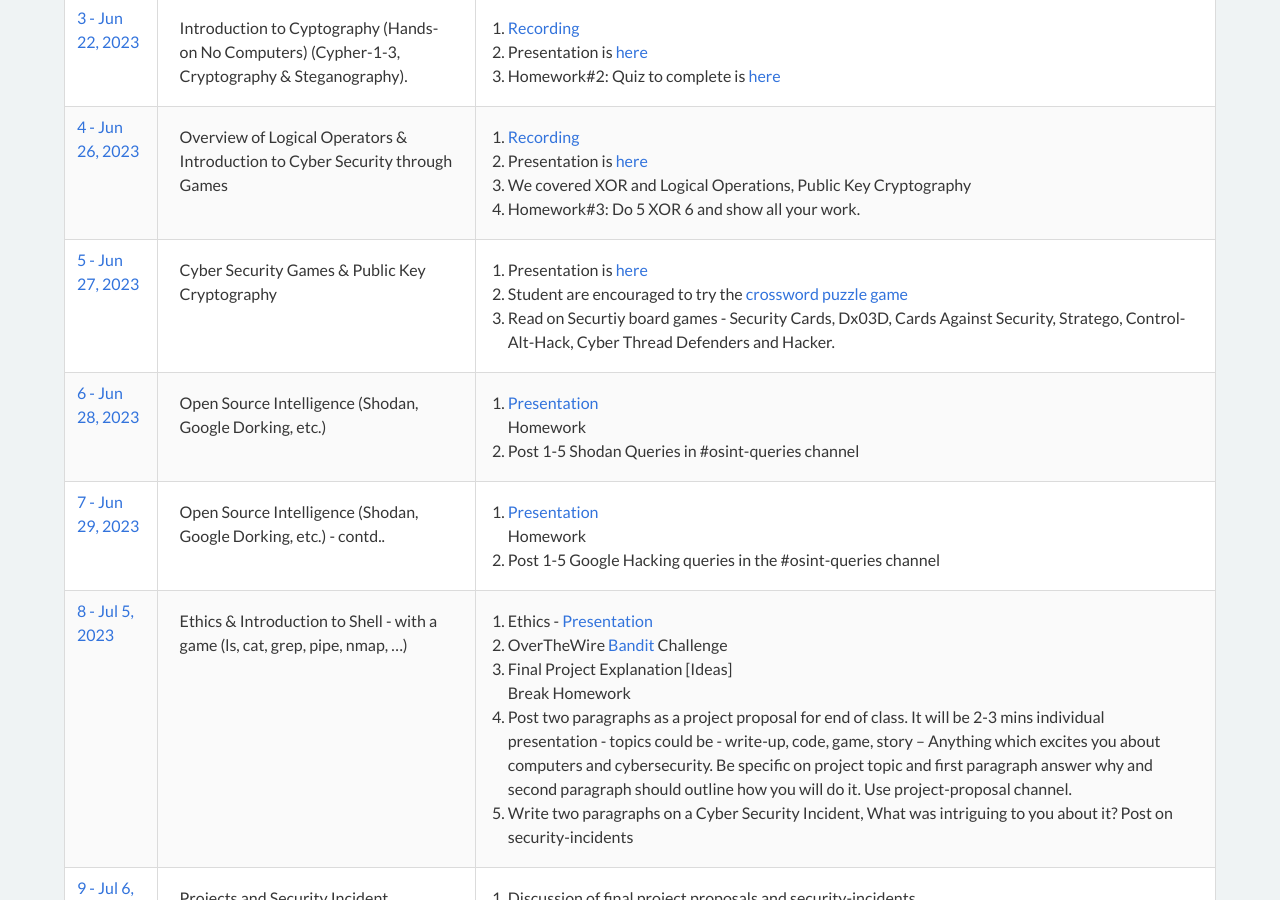
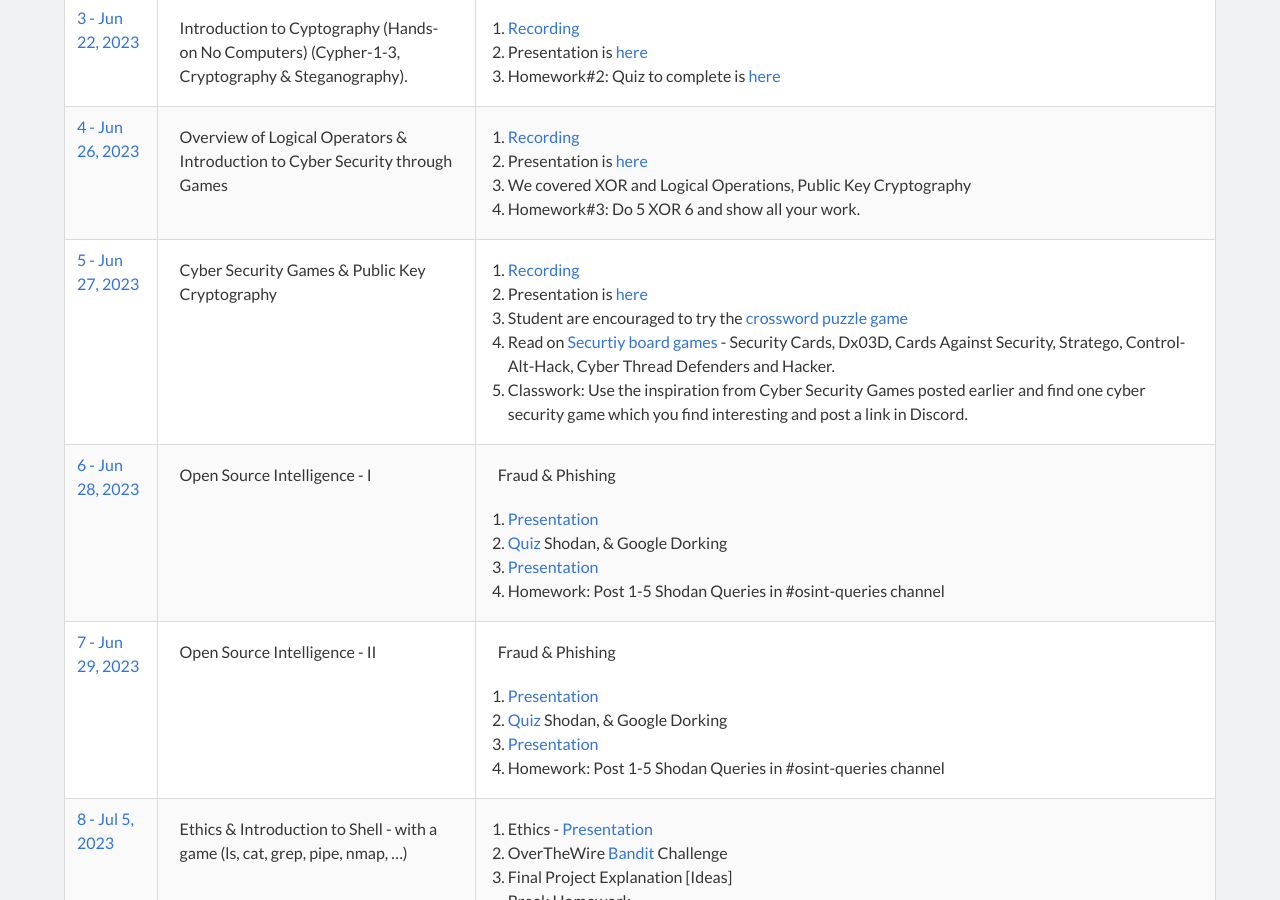
Before and after one commit to cyberdefendersprogram/www-homepage, a Jekyll site: the page built from pages/programs/2022-cyberexplorers-ncat.md, in a window 1280 px wide and 900 px high, scrolled down 1564 px. Built offline with Jekyll 4.4.1, drawn with Linux system fonts in a browser that asks for light colours; nearby versions of some CDN libraries.

Commit message:
Update cyber-explorers-ncat.yml

```diff
--- a/_data/cyber-explorers-ncat.yml
+++ b/_data/cyber-explorers-ncat.yml
@@ -31,23 +31,31 @@
   desc: |
     Cyber Security Games & Public Key Cryptography
   notes: |
+    0. [Recording](https://us02web.zoom.us/rec/share/HwBrvnuYvtyiRgCuoi8cVbPCNn8Z6yBqu2lpqhSAu9oYKuG9-hF_xENQcYoYLZwB._lrhBJo8jD_bPgRS)
     1. Presentation is [here](https://docs.google.com/presentation/d/1bS527xdiflqX7jvsYgmylzznFRqBGbsj72strJu9cBk/edit?usp=sharing)
     2. Student are encouraged to try the [crossword puzzle game](https://securityawareness.usalearning.gov/cdse/multimedia/games/cybersecurity-crossword/index.html)
-    3. Read on Securtiy board games - Security Cards, Dx03D, Cards Against Security, Stratego, Control-Alt-Hack, Cyber Thread Defenders and Hacker.
+    3. Read on [Securtiy board games]() - Security Cards, Dx03D, Cards Against Security, Stratego, Control-Alt-Hack, Cyber Thread Defenders and Hacker.
+    4. Classwork: Use the inspiration from Cyber Security Games posted earlier and find one cyber security game which you find interesting and post a link in Discord.
 
 - session: 6 - Jun 28, 2023
-  desc: Open Source Intelligence (Shodan, Google Dorking, etc.)
+  desc: Open Source Intelligence - I
   notes: |
+    Fraud & Phishing
+    1. [Presentation](https://docs.google.com/presentation/d/13W5nj3tiTrN4Odlh0ZsPLfuwAxlxOteOpBaMagTiK8Y/edit?usp=sharing)
+    2. [Quiz](https://docs.google.com/forms/d/e/1FAIpQLScqr1t1O7d2IKlKhNExNh3dqlrSEPfe_V7dF838MUodCTYJ2g/viewform)
+    Shodan, & Google Dorking
     1. [Presentation](https://docs.google.com/presentation/d/1W_9jh0Qc5b4rM5sE85ZtLmmy-UiHCNdXp9w8bn01fVs/edit?usp=sharing)
-    <br/>Homework
-    1. Post 1-5 Shodan Queries in #osint-queries channel
+    2. Homework: Post 1-5 Shodan Queries in #osint-queries channel
 
 - session: 7 - Jun 29, 2023
-  desc: Open Source Intelligence (Shodan, Google Dorking, etc.) - contd..
+  desc: Open Source Intelligence - II
   notes: |
+    Fraud & Phishing
+    1. [Presentation](https://docs.google.com/presentation/d/13W5nj3tiTrN4Odlh0ZsPLfuwAxlxOteOpBaMagTiK8Y/edit?usp=sharing)
+    2. [Quiz](https://docs.google.com/forms/d/e/1FAIpQLScqr1t1O7d2IKlKhNExNh3dqlrSEPfe_V7dF838MUodCTYJ2g/viewform)
+    Shodan, & Google Dorking
     1. [Presentation](https://docs.google.com/presentation/d/1W_9jh0Qc5b4rM5sE85ZtLmmy-UiHCNdXp9w8bn01fVs/edit?usp=sharing)
-    <br/>Homework
-    1. Post 1-5 Google Hacking queries in the #osint-queries channel
+    2. Homework: Post 1-5 Shodan Queries in #osint-queries channel
 
 - session: 8 - Jul 5, 2023
   desc: Ethics & Introduction to Shell - with a game (ls, cat, grep, pipe, nmap, …)
```
